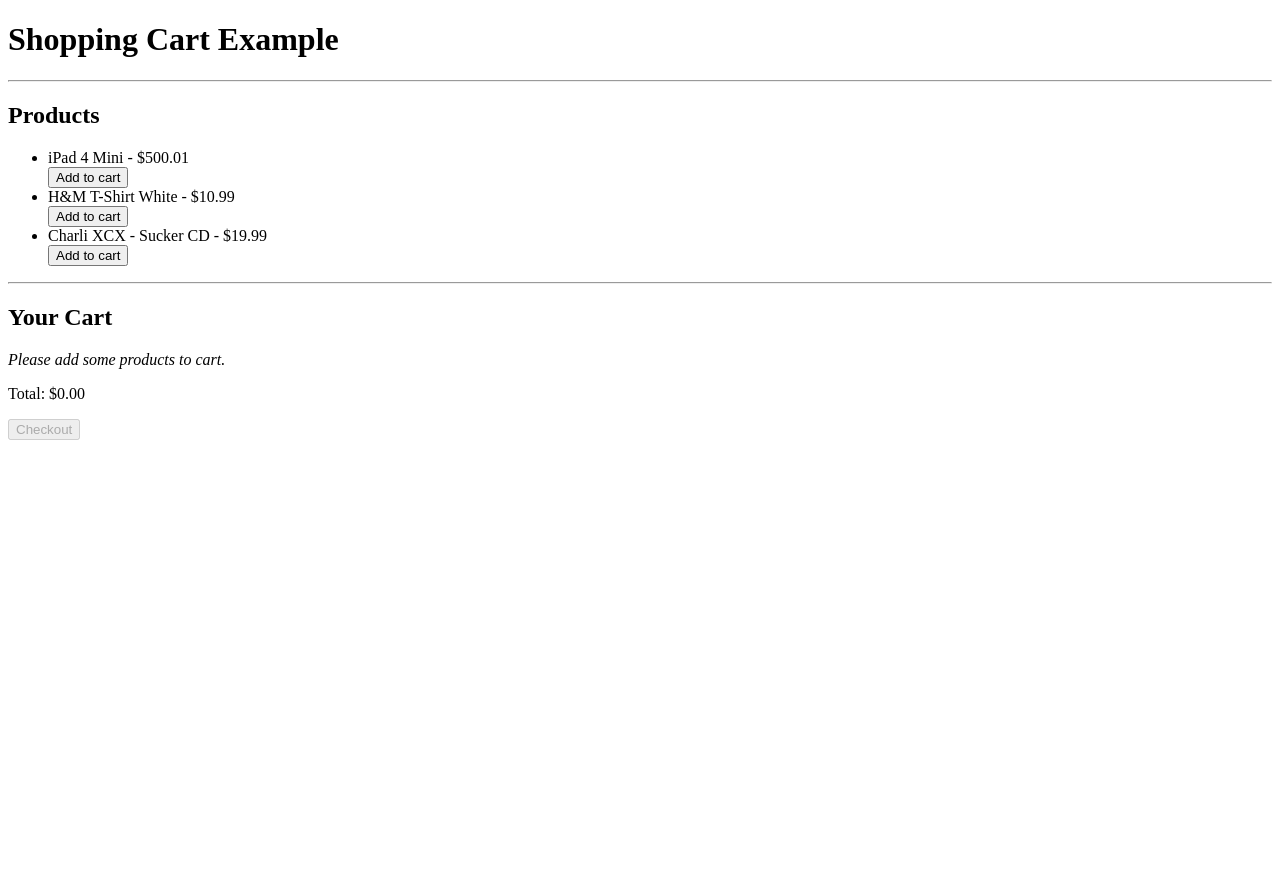
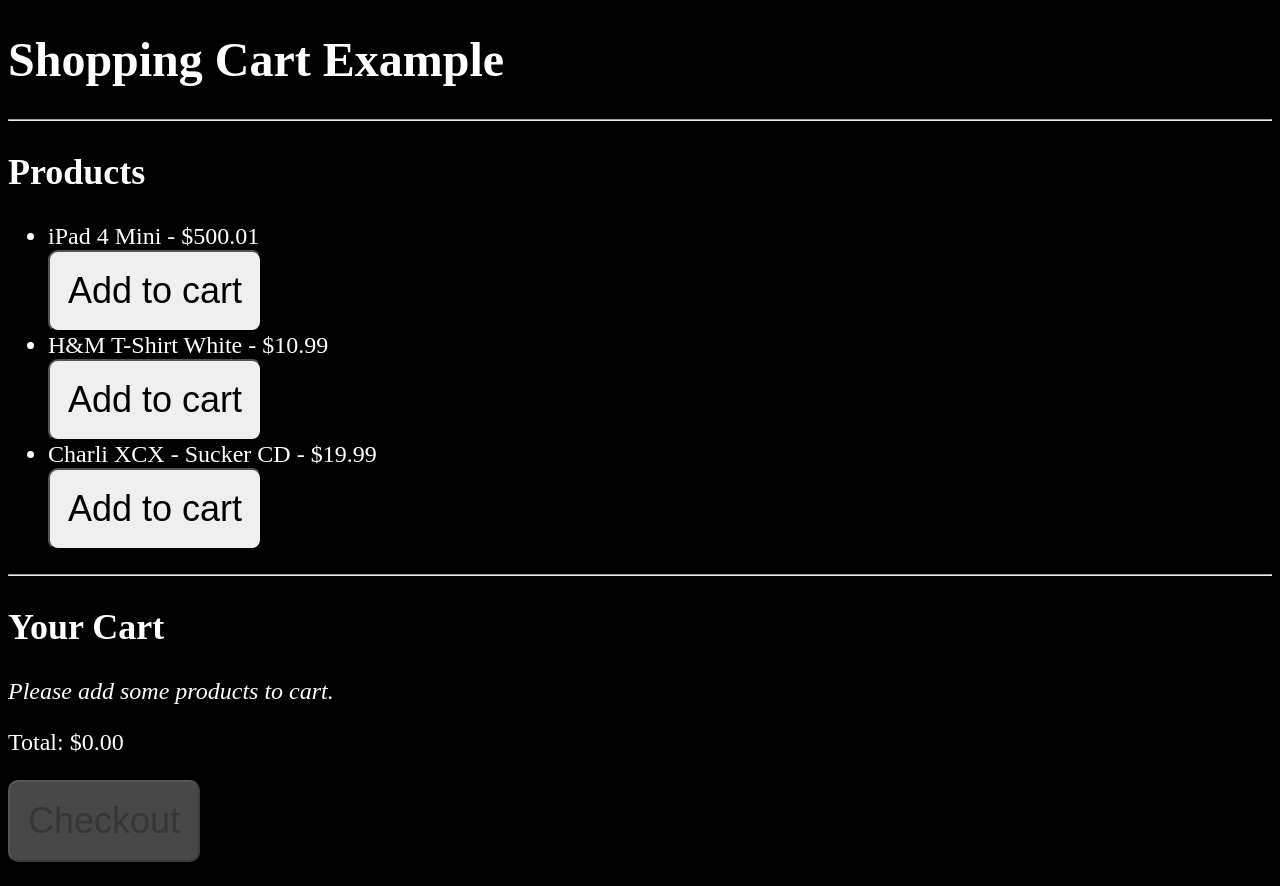
Before and after one commit to davidmeirlevy/convert-vuex-to-pinia, a JavaScript app: page / in a window 1280 px wide. Before the commit the page ends 800 px from the top, so only its background shows below. Built offline with nearby package versions, Linux system fonts and the light colour scheme.

Commit message:
stage 1: dark mode and bigger font

```diff
--- a/components/App.vue
+++ b/components/App.vue
@@ -17,3 +17,16 @@ export default {
   components: { ProductList, ShoppingCart }
 }
 </script>
+<style>
+body {
+	background-color: black;
+	color: #fff;
+	font-size: 1.5em;
+}
+
+button {
+	font-size: 1.5em;
+	padding: 0.5em;
+	border-radius: 10px;
+}
+</style>
```
